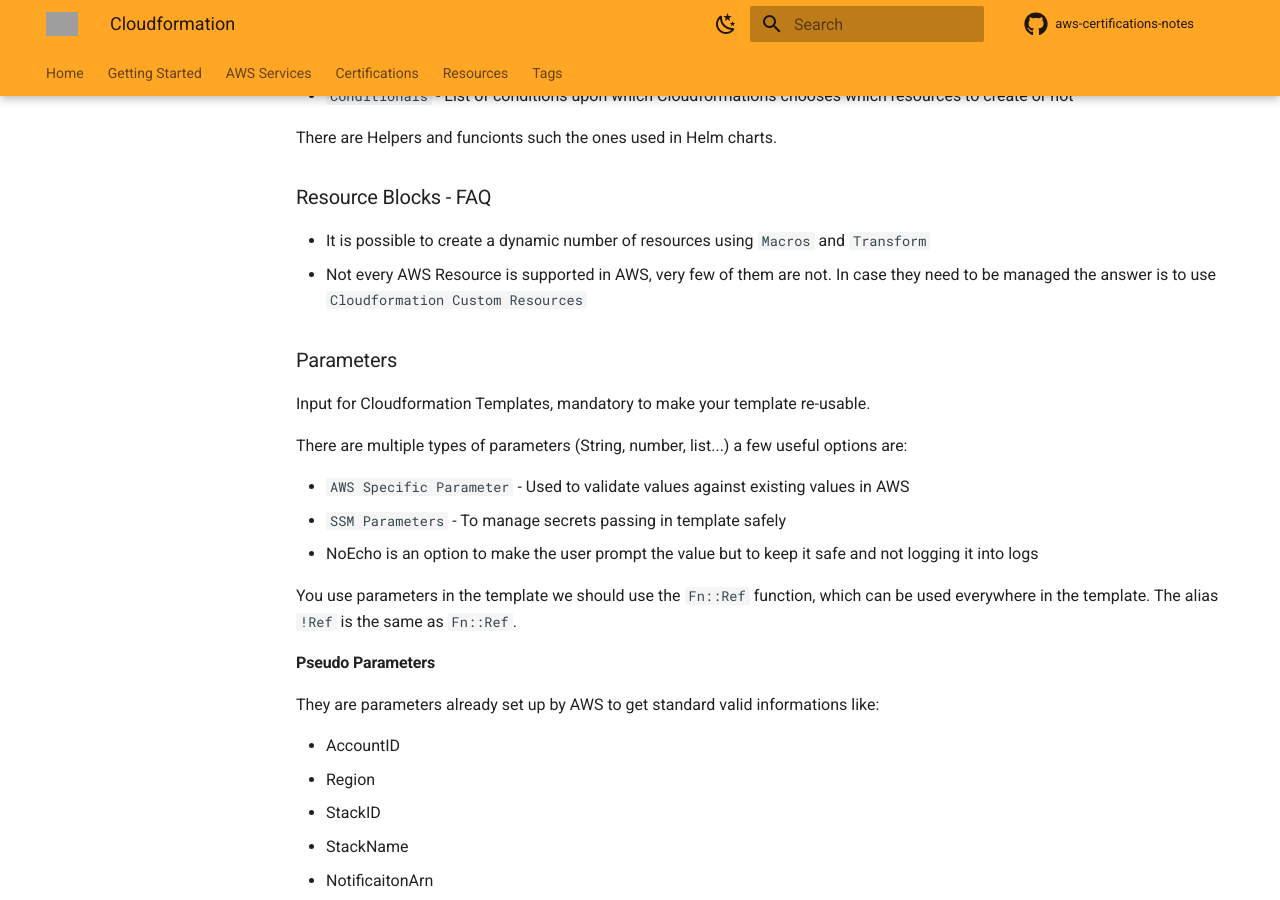
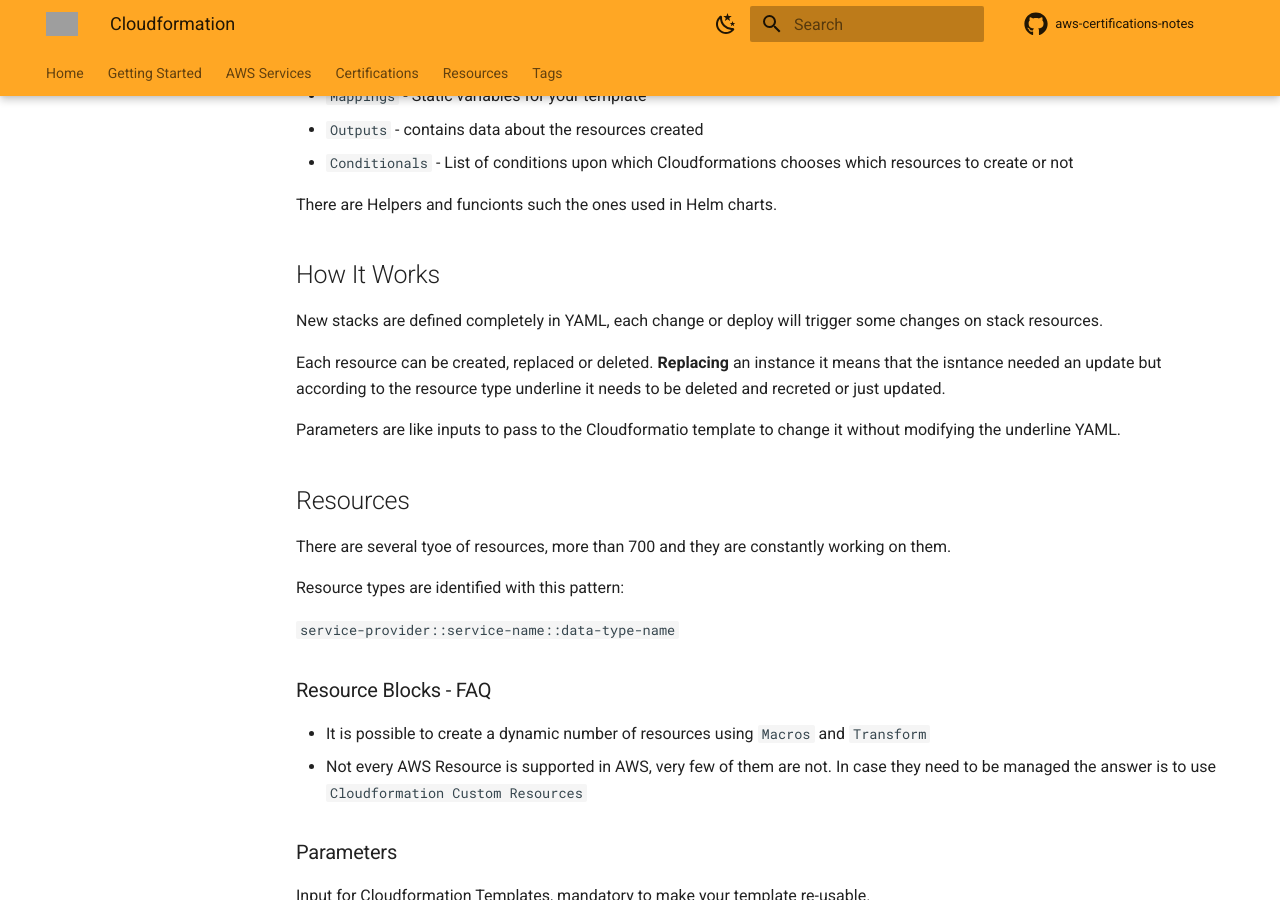
Before and after one commit to Bozz95/aws-certifications-notes, an MkDocs documentation site: the page built from docs/services/iac/cloudformation.md, in a window 1280 px wide and 900 px high, scrolled down 1622 px. Built offline with MkDocs 1.6.1 and Material for MkDocs 9.7.7, drawn with Linux system fonts in a browser that asks for light colours; comment, search, counter and statistics services are not loaded; some of the changed text lies outside the part shown; grey boxes are pictures that could not be loaded.

Commit message:
docs: updated with additional chapter about Cloudforation

```diff
--- a/docs/services/iac/cloudformation.md
+++ b/docs/services/iac/cloudformation.md
@@ -3,6 +3,8 @@
 - [Intro](#intro)
 - [Templates](#templates)
   - [Temmplate Building Blocks](#temmplate-building-blocks)
+- [How It Works](#how-it-works)
+- [Resources](#resources)
   - [Resource Blocks - FAQ](#resource-blocks---faq)
   - [Parameters](#parameters)
     - [Pseudo Parameters](#pseudo-parameters)
@@ -52,6 +54,24 @@
 - `Conditionals` - List of conditions upon which Cloudformations chooses which resources to create or not
 
 There are Helpers and funcionts such the ones used in Helm charts.
+
+## How It Works
+
+New stacks are defined completely in YAML, each change or deploy will trigger some changes on stack resources.
+
+Each resource can be created, replaced  or deleted.
+**Replacing** an instance it means that the isntance needed an update but according to the resource type underline it needs to be deleted and recreted or just updated.
+
+Parameters are like inputs to pass to the Cloudformatio template to change it without modifying the underline YAML.
+
+## Resources
+
+There are several tyoe of resources, more than 700 and they are constantly working on them.
+
+Resource types are identified with this pattern:
+
+`service-provider::service-name::data-type-name`
+
 
 
 
```
